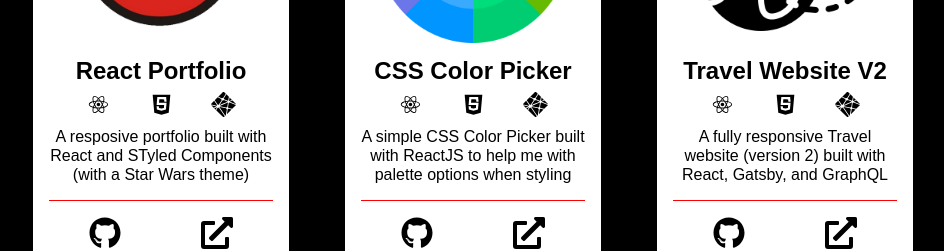
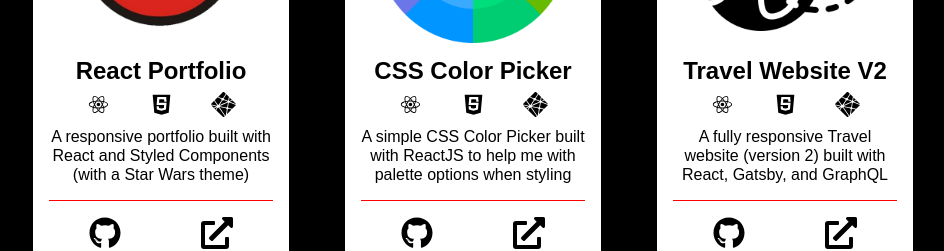
Before and after one commit to hemeshvpatel/ReactPortfolio, a React (Create React App) app: page / in a window 1280 px wide. Shown: the part 2620-2871 px from the top of the page, without its empty margins (167-1111 px from the left). Built offline with nearby package versions, Linux system fonts and the light colour scheme.

Commit message:
Update data.js

```diff
--- a/src/data.js
+++ b/src/data.js
@@ -124,7 +124,7 @@
   {
     title: "React Portfolio",
     description:
-      "A resposive portfolio built with React and STyled Components (with a Star Wars theme)",
+      "A responsive portfolio built with React and Styled Components (with a Star Wars theme)",
     repositoryUrl: "https://github.com/hemeshvpatel/CSS-Color-Picker",
     hostedUrl: "https://hemesh-css-color-picker.netlify.app/",
     technologies: { ReactJS: true, Javascript: true, Netlify: true },
```
